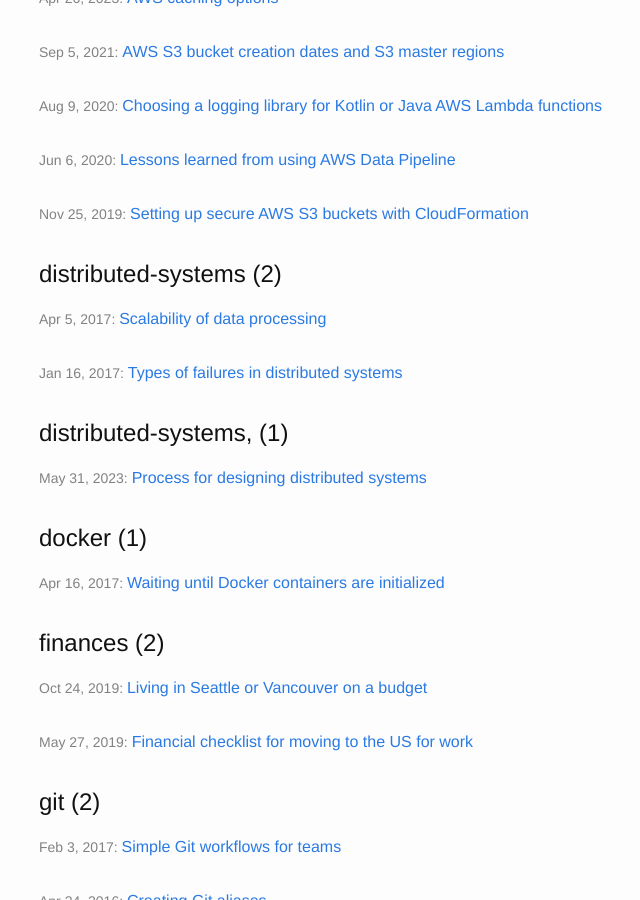
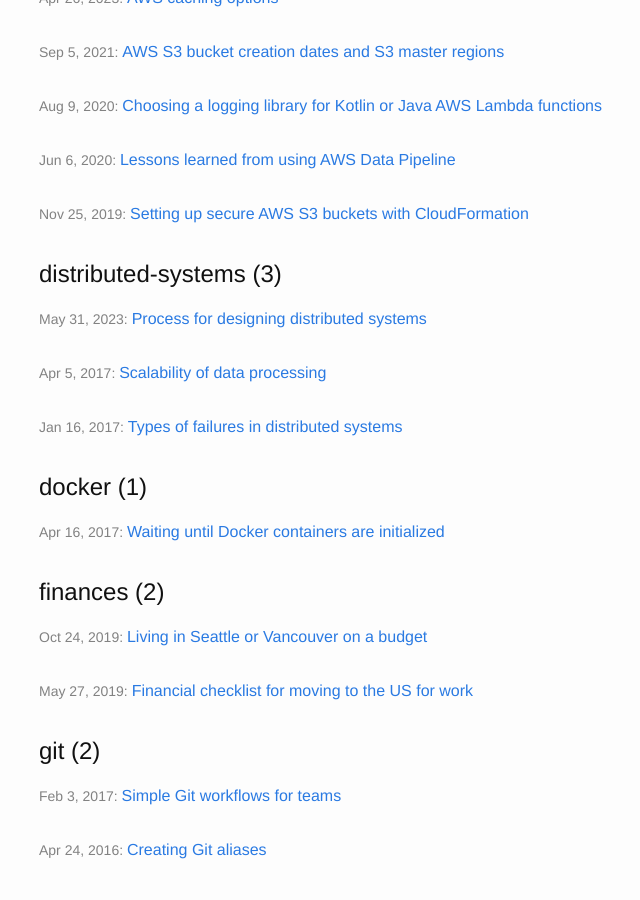
Before and after one commit to msayson/msayson.github.io, a Jekyll site: the page built from blog/categories.html, in a window 1280 px wide and 900 px high, scrolled down 559 px. Shown: the whole window, without its empty margins (231-871 px from the left). Built offline with Jekyll 4.4.1, drawn with Linux system fonts in a browser that asks for light colours.

Commit message:
Updated category label

```diff
--- a/_posts/2023-05-30-step-by-step-process-designing-distributed-systems.markdown
+++ b/_posts/2023-05-30-step-by-step-process-designing-distributed-systems.markdown
@@ -2,7 +2,7 @@
 layout: post
 title:  "Process for designing distributed systems"
 date:   2023-05-30 20:00:00 -0700
-categories: distributed-systems, system-design
+categories: distributed-systems system-design
 ---
 
 In this post I'll step through my process for designing distributed systems, with example questions and artifacts associated with each step.
```
